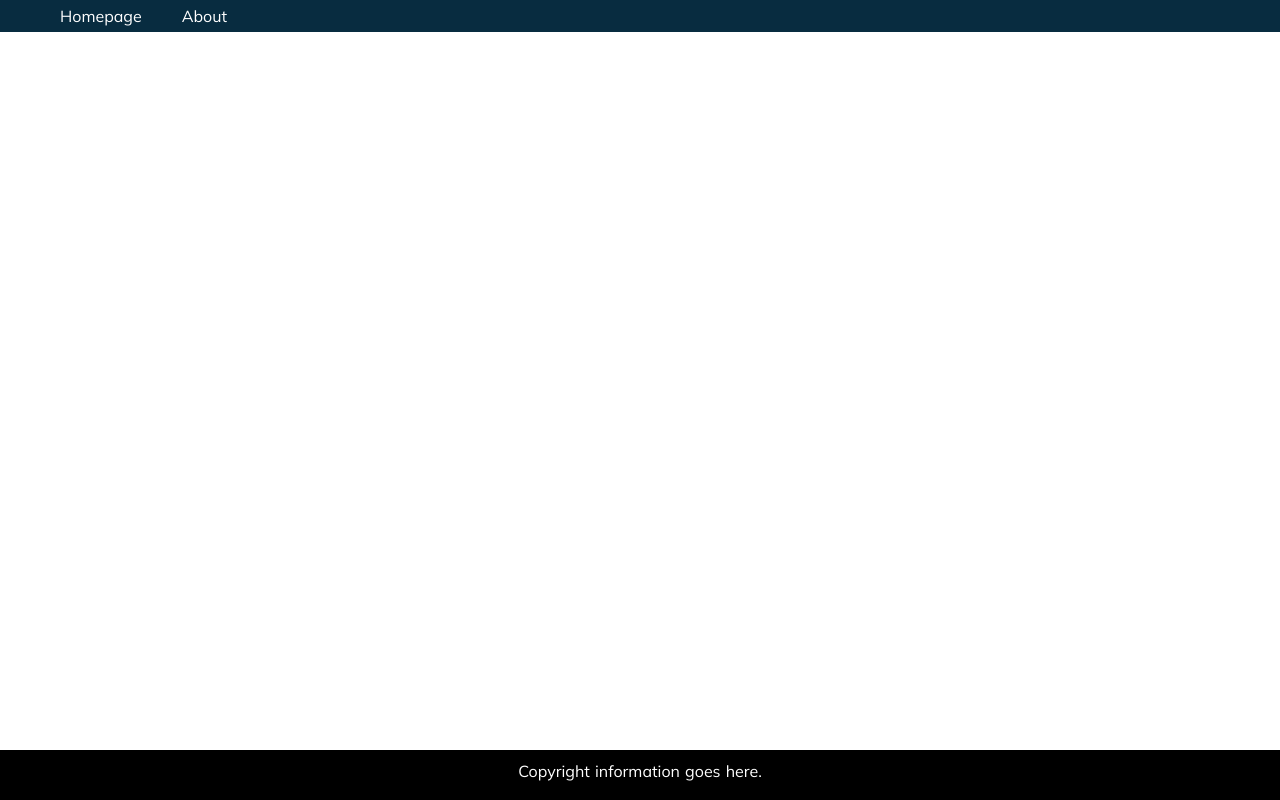
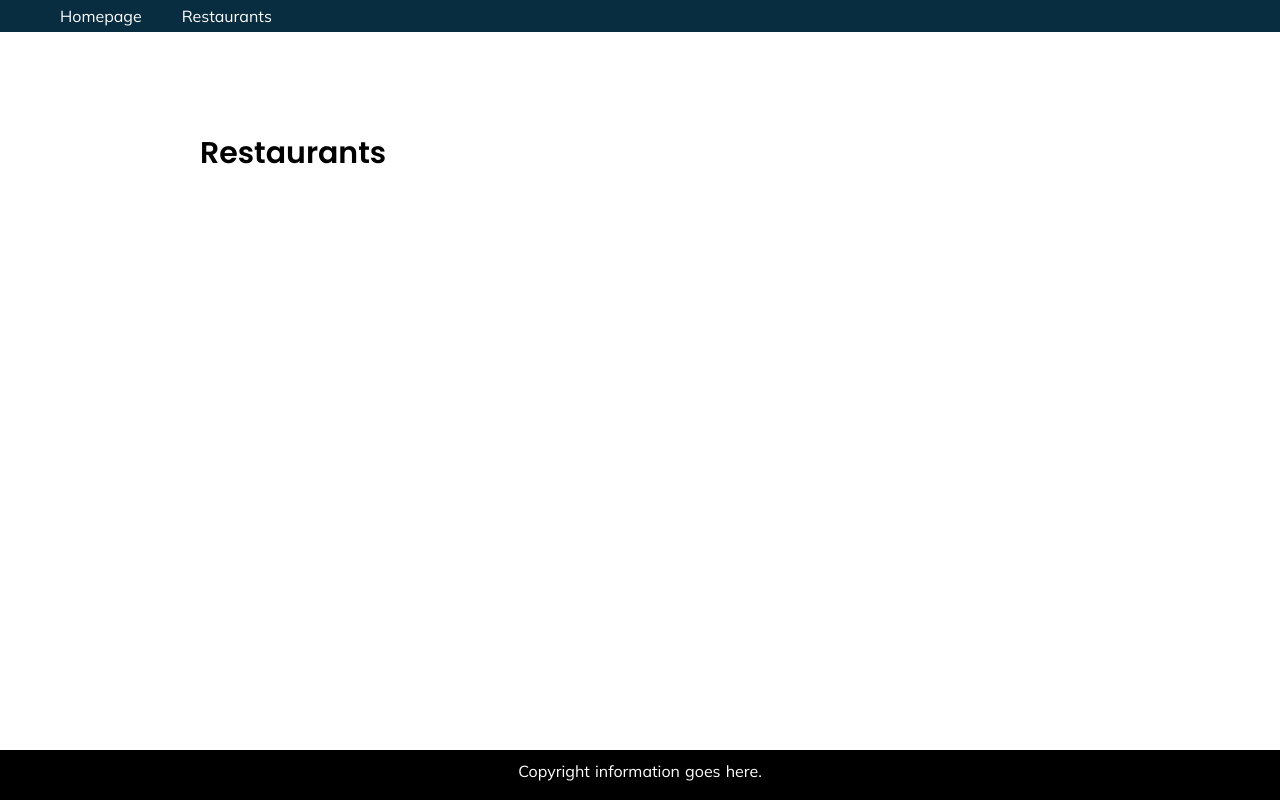
Before and after one commit to daviddarx/learn-nuxt, a Nuxt app: page /restaurants in a window 1280 px wide. Built offline with nearby package versions, Linux system fonts and the light colour scheme.

Commit message:
feat(restaurants) adds page, remove about page

```diff
--- a/components/AppMenu.vue
+++ b/components/AppMenu.vue
@@ -2,7 +2,7 @@
     <nav>
         <ul>
             <li><nuxt-link exact to="/">Homepage</nuxt-link></li>
-            <li><nuxt-link to="/about">About</nuxt-link></li>
+            <li><nuxt-link to="/restaurants">Restaurants</nuxt-link></li>
         </ul>
     </nav>
 </template>
--- a/pages/about.vue
+++ /dev/null
@@ -1,13 +0,0 @@
-<template>
-    <div>
-        <h1>About!</h1>
-    </div>
-</template>
-
-<script>
-export default {
-    name: 'AboutPage',
-}
-</script>
-
-<style lang="scss" scoped></style>
--- /dev/null
+++ b/pages/restaurants.vue
@@ -0,0 +1,20 @@
+<template>
+    <main class="container restaurant">
+        <div class="restaurantheading">
+            <h1>Restaurants</h1>
+        </div>
+
+        <AppRestaurantInfo />
+    </main>
+</template>
+
+<script>
+import AppRestaurantInfo from '@/components/AppRestaurantInfo.vue'
+
+export default {
+    name: 'IndexPage',
+    components: {
+        AppRestaurantInfo,
+    },
+}
+</script>
```
